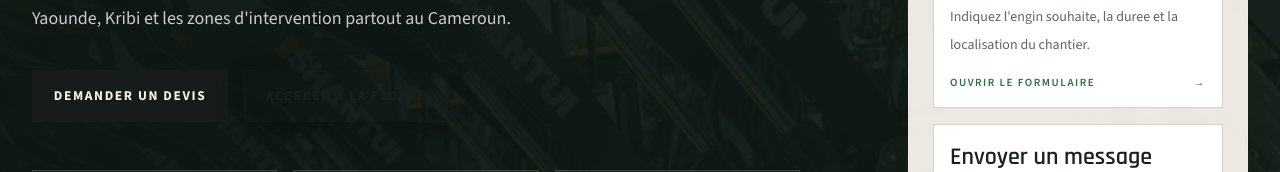
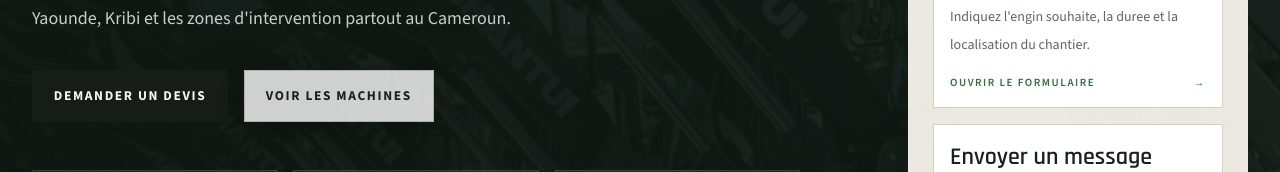
Before and after one commit to falachabt/d_one_equipement, a Next.js app: page / in a window 1280 px wide. Shown: the part 530-702 px from the top of the page. Built offline with nearby package versions, Linux system fonts and the light colour scheme; no server answers.

Commit message:
feat: ajouter une nouvelle couleur de forêt et mettre à jour le style des boutons sur la page d'accueil

```diff
--- a/src/app/globals.css
+++ b/src/app/globals.css
@@ -10,6 +10,7 @@
   --line: #d7d0c1;
   --forest: #2d6f41;
   --forest-deep: #1f4c2d;
+  --forest-light: #e7f0e4;
   --gold: #c8a63b;
   --gold-soft: #efe2b3;
 }
@@ -158,12 +159,13 @@ textarea {
 
 .btn-secondary {
   border: 1px solid rgba(25, 33, 28, 0.18);
-  background: transparent;
+  /* background: transparent; */
   color: var(--foreground);
 }
 
 .btn-secondary:hover {
-  background: rgba(22, 29, 24, 0.04);
+  background: var(--gold);
+  color : white
 }
 
 .tag {
--- a/src/app/page.tsx
+++ b/src/app/page.tsx
@@ -116,9 +116,9 @@ export default function Home() {
                 </Link>
                 <Link
                   href="/flotte"
-                  className="btn-secondary border-white/45 bg-white/10 text-white shadow-[0_8px_24px_rgba(0,0,0,0.18)] hover:border-white/70 hover:bg-white/18"
+                  className="btn-secondary border-white/45 bg-white/80 text-white shadow-[0_8px_24px_rgba(0,0,0,0.18)] hover:border-white/70 hover:bg-white/90"
                 >
-                  Acceder a la flotte
+                  Voir les machines
                 </Link>
               </div>
             </AnimateIn>
```
